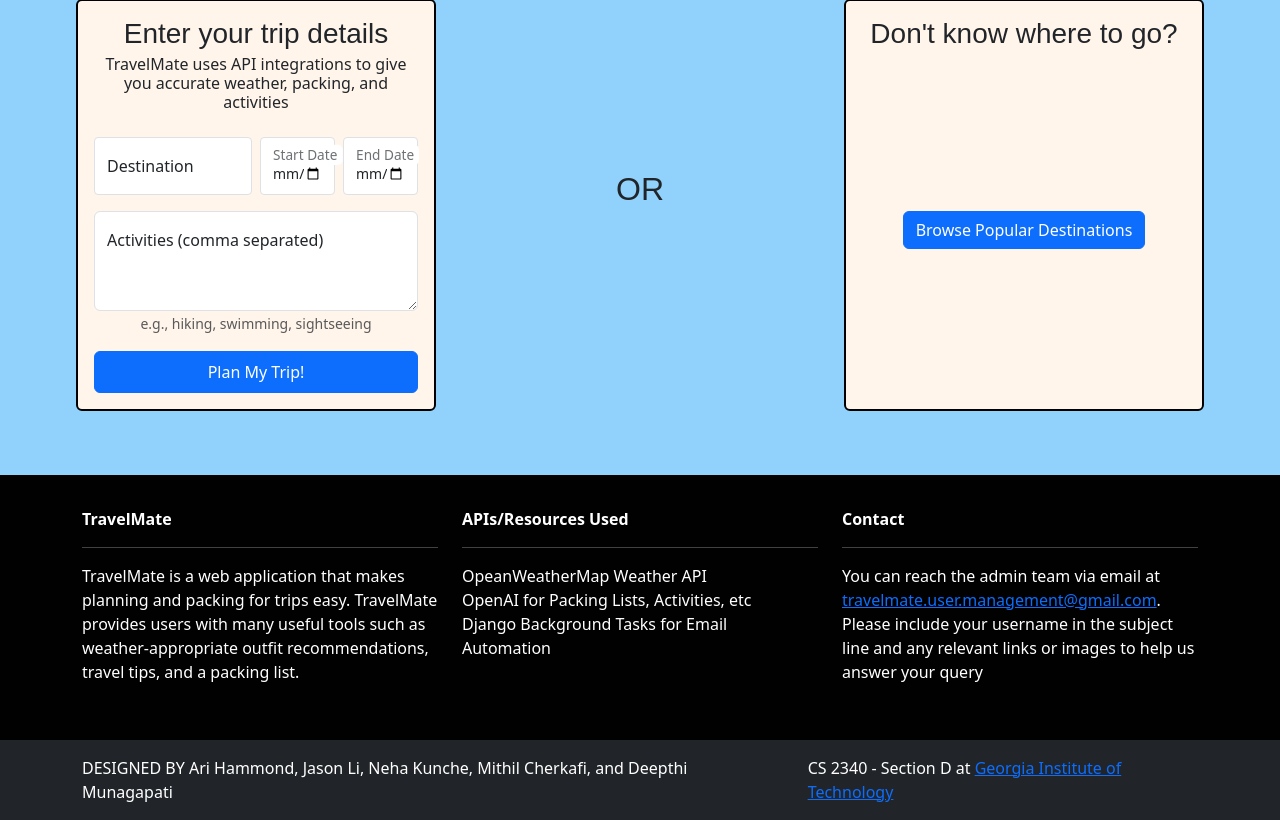
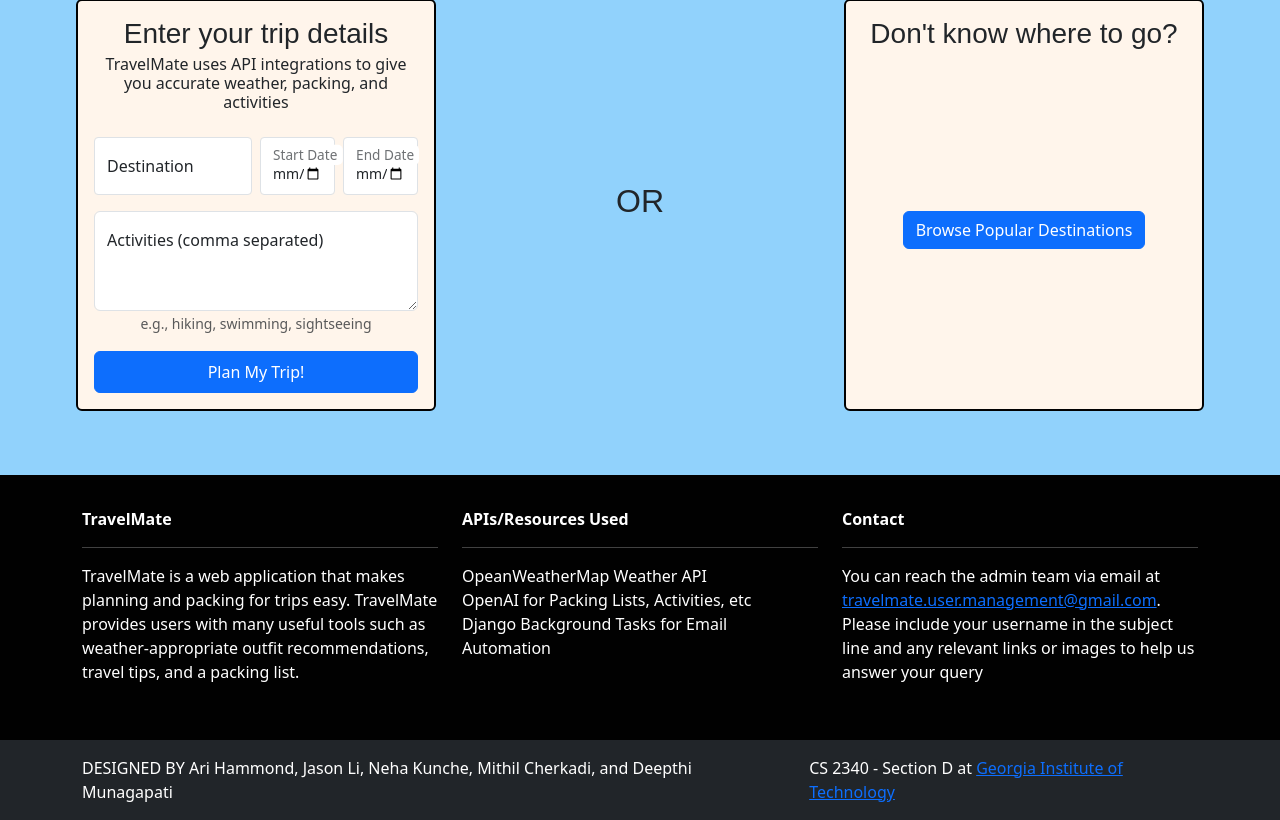
Before and after one commit to jasonli5/travelmate, a Django app: page / in a window 1280 px wide. Shown: the part 284-1104 px from the top of the page. Run offline with Django 5.2, Linux system fonts and the light colour scheme; a user stored in the database is signed in; some web fonts are replaced.

Commit message:
edge case and minor UI fixes

```diff
--- a/travelmate/home/templates/home/index.html
+++ b/travelmate/home/templates/home/index.html
@@ -58,7 +58,7 @@
         </div>
     </div>
 </div>
-        <div class="col-12 d-flex justify-content-center my-auto">
+        <div class="col-12 d-flex justify-content-center pt-4 my-auto">
             <h2 class="coiny-regular text-center">OR</h2>
         </div>
         <div class="col-12 d-flex justify-content-center">
--- a/travelmate/travelmate/templates/base.html
+++ b/travelmate/travelmate/templates/base.html
@@ -71,7 +71,7 @@
     <section class="p-3 ms-footer-bottom bg-dark mt-auto">
         <div class="container d-flex flex-column flex-md-row justify-content-between">
             <div class="me-5 text-white mb-2 mb-md-0">
-                <span>DESIGNED BY Ari Hammond, Jason Li, Neha Kunche, Mithil Cherkafi, and Deepthi Munagapati</span>
+                <span>DESIGNED BY Ari Hammond, Jason Li, Neha Kunche, Mithil Cherkadi, and Deepthi Munagapati</span>
             </div>
             <div class="text-white">
                 <span>CS 2340 - Section D at <a href="https://www.gatech.edu" target="_blank">Georgia Institute of Technology</a></span>
--- a/travelmate/trips/models.py
+++ b/travelmate/trips/models.py
@@ -12,7 +12,6 @@ class inputTrip(models.Model):
     start_date = models.DateField("Start Date")
     end_date = models.DateField("End Date")
 
-
     # ✅ Add these new editable fields:
     weather = models.TextField("Weather Info", blank=True, null=True)
     packing_list = models.TextField("Packing List", blank=True, null=True)
@@ -20,6 +19,9 @@ class inputTrip(models.Model):
     activities_list = models.TextField("Activities List", blank=True, null=True)
 
     considerations = models.JSONField("Additional Considerations", blank=True, null=True)
+
+    #notified boolean helps with logic for reminder emails
+    notified = False
 
     def __str__(self):
         return f"{self.destination}: [{self.user}] - ({self.start_date} to {self.end_date}) - #{self.id}"
--- a/travelmate/trips/tasks.py
+++ b/travelmate/trips/tasks.py
@@ -10,9 +10,8 @@ from django.template.loader import render_to_string
 def get_recipients():
     trips = inputTrip.objects.all()
     recipients = []
-
     for trip in trips:
-        if trip.created_at <= timezone.now() - timedelta(3) and trip.end_date > timezone.now().date():
+        if trip.notified is False and timezone.now().date() <= trip.start_date - timedelta(5):
             recipients.append((trip.user, trip))
     return recipients
 
@@ -41,4 +40,5 @@ def task_creation():
             'trip_id': trip.id
         })
         notify_user(user.id, msg)
+        trip.notified = True
     print(f"Created {len(remind_users)} tasks")
```
Also changed, not shown: travelmate/db.sqlite3, travelmate/trips/migrations/0014_inputtrip_notified.py (added).
